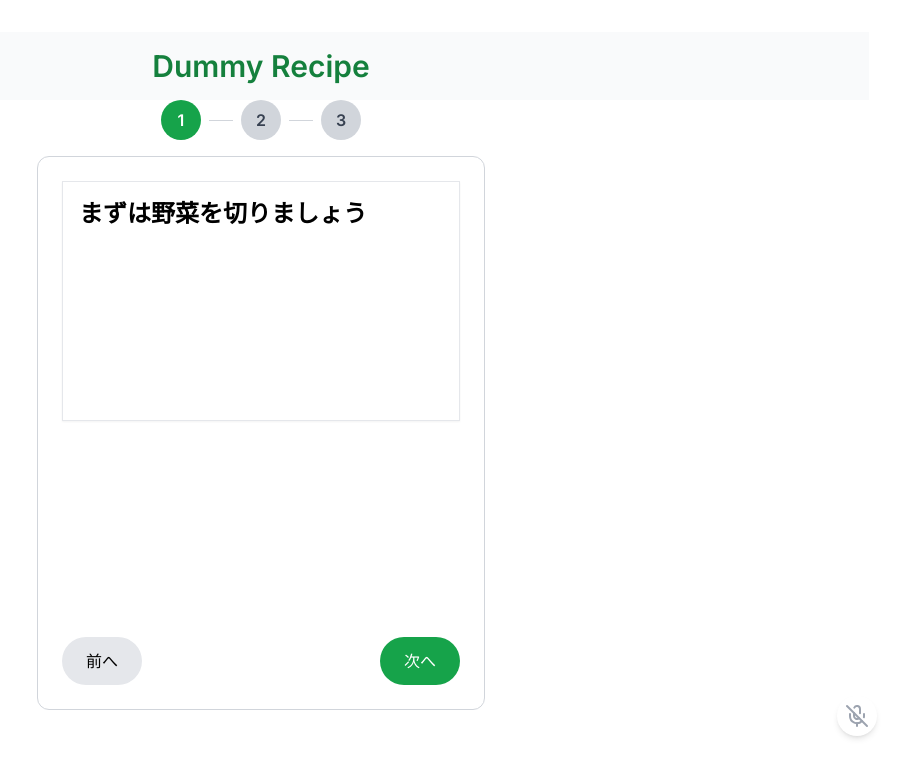
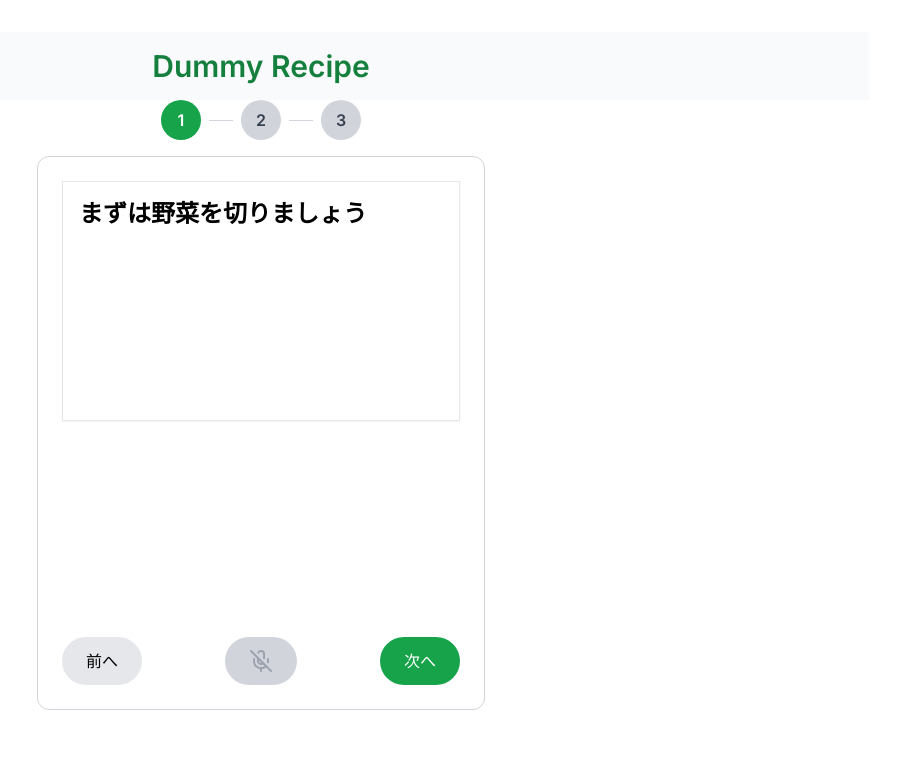
Before and after one commit to yusa-bot/cooking-assistant, a Next.js app: page /cooking/steps in a window 1280 px wide. Shown: the top 778 px of the page, without its empty margins (379-1280 px from the left). Built offline with nearby package versions, Linux system fonts and the light colour scheme.

Commit message:
feat: Add voice recognition button with state management and event handling

```diff
--- a/app/cooking/steps/page.tsx
+++ b/app/cooking/steps/page.tsx
@@ -224,9 +224,54 @@ export default function RecipeStepsPage() {
           </section>
 
 
-          <div className="mt-8 flex justify-between">
+          <div className="mt-8 flex items-center justify-between gap-4">
             <button onClick={goToPrevStep} disabled={currentStepIndex===0} className="px-6 py-3 bg-gray-200 rounded-full">
               前へ
+            </button>
+            <button
+              type="button"
+              aria-label={isPausedForSpeech ? "マイク停止中" : (isListening ? "録音中（クリックで停止）" : "マイク待機中（クリックで録音開始）")}
+              className={`
+                px-6 py-3 rounded-full flex items-center justify-center transition
+                ${isPausedForSpeech ? "bg-gray-300" : isListening ? "bg-red-600 animate-pulse" : "bg-gray-200"}
+                ${isPausedForSpeech ? "cursor-not-allowed" : "cursor-pointer"}
+              `}
+              disabled={isPausedForSpeech}
+              onClick={() => {
+                if (isPausedForSpeech) return;
+                const recognition = getSpeechRecognition();
+                if (isListening) {
+                  recognition.stopListening();
+                  setIsListening(false);
+                } else {
+                  recognition.startListening(
+                    (text: string) => {
+                      setVoiceQuestion(text);
+                      handleVoiceQuery({
+                        text,
+                        step,
+                        recipeInformation: recipe,
+                        goToNextStep,
+                        goToPrevStep,
+                        setAiAnswer,
+                        setShowAiAnswer,
+                      });
+                    },
+                    (error: any) => {
+                      console.error("音声認識エラー:", error);
+                    }
+                  );
+                  setIsListening(true);
+                }
+              }}
+            >
+              {isPausedForSpeech ? (
+                <MicOff className="h-6 w-6 text-gray-400" />
+              ) : isListening ? (
+                <Mic className="h-6 w-6 text-white" />
+              ) : (
+                <Mic className="h-6 w-6 text-green-600" />
+              )}
             </button>
             <button onClick={goToNextStep} disabled={currentStepIndex===recipe.steps.length-1} className="px-6 py-3 bg-green-600 text-white rounded-full">
               次へ
@@ -250,14 +295,6 @@ export default function RecipeStepsPage() {
         )}
       </div>
 
-      {/* マイク状態インジケーターを追加 */}
-      <div className="fixed bottom-16 right-6 flex items-center justify-center p-2 rounded-full bg-white shadow-md">
-        {isPausedForSpeech ? (
-          <MicOff className="h-6 w-6 text-gray-400" />
-        ) : (
-          <Mic className="h-6 w-6 text-green-600" />
-        )}
-      </div>
 
     </main>
   )
```
